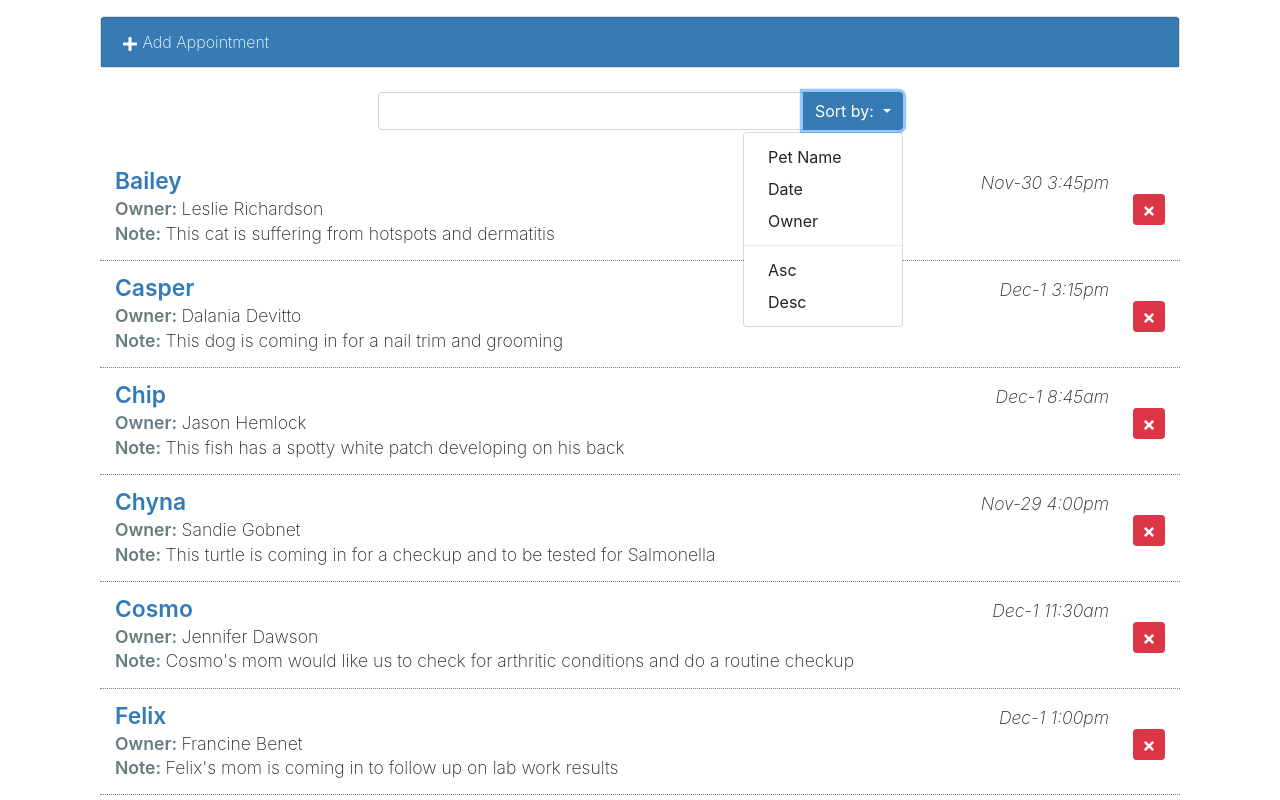
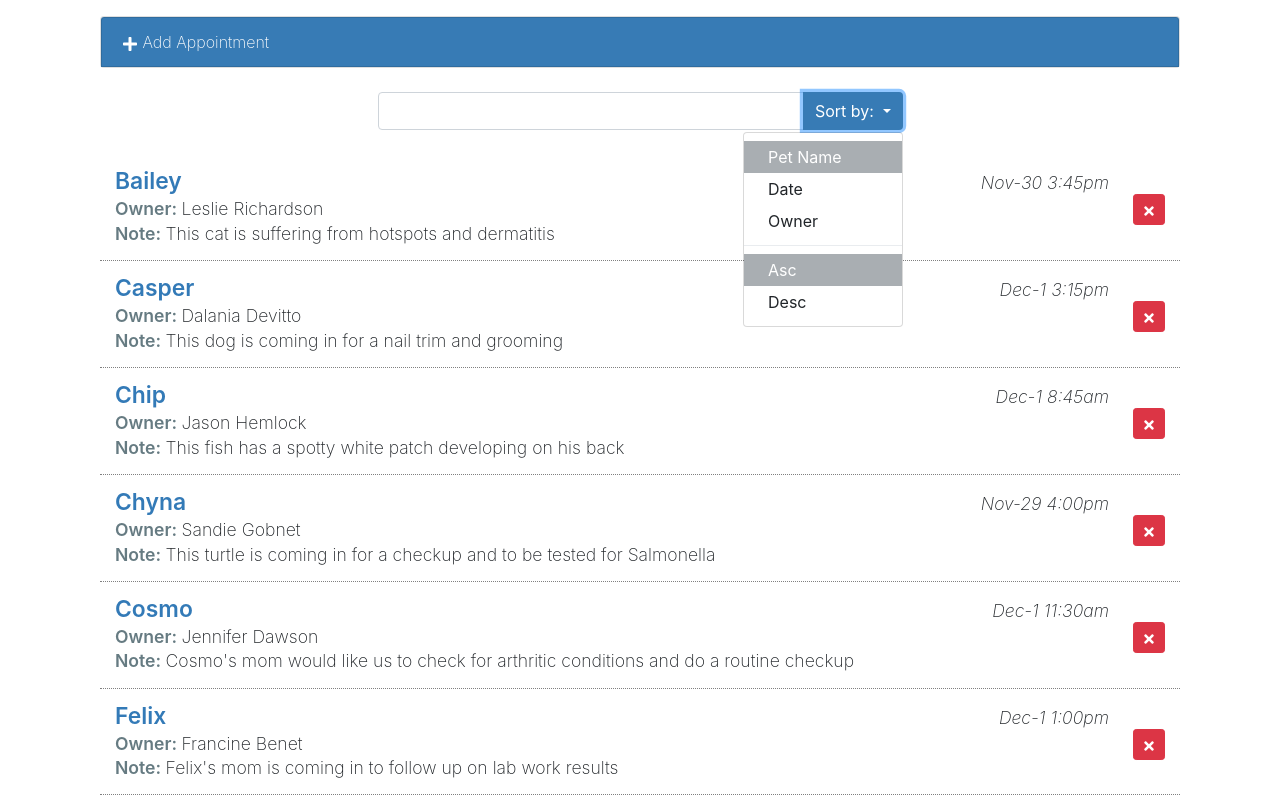
Before and after one commit to marzenazavala/happyPet, a React (Create React App) app: page / in a window 1280 px wide. Both pictures are taken after a click on the button "Sort by:". Shown: the top 800 px of the page. Built offline with nearby package versions, Linux system fonts and the light colour scheme; the HTML template or start-up script is replaced by a standard one.

Commit message:
Sorting data orderBy and orderDir

```diff
--- a/src/components/App.js
+++ b/src/components/App.js
@@ -56,6 +56,11 @@ const App = () => {
     }
   })
 
+  const changeOrder = (orderBy, orderDir) => {
+    setOrderBy(orderBy);
+    setOrderDir(orderDir);
+  }
+
     return (
       <main className="page bg-white" id="petratings">
         <div className="container">
@@ -67,7 +72,11 @@ const App = () => {
                   toggleForm={toggleForm}
                   addAppointment={addAppointment}
                 />
-                <SearchAppointments />
+                <SearchAppointments
+                  orderBy={orderBy}
+                  orderDir={orderDir}
+                  changeOrder={changeOrder}
+                />
                 <ListAppointments
                   appointments={filteredAppointments}
                   deleteAppointment={deleteAppointment}
--- a/src/components/SearchAppointments.js
+++ b/src/components/SearchAppointments.js
@@ -1,6 +1,6 @@
 import React from 'react';
 
-const SearchAppointments = () => {
+const SearchAppointments = ({orderBy, orderDir, changeOrder}) => {
 
     return (
       <div className="search-appointments row justify-content-center my-4">
@@ -24,20 +24,40 @@ const SearchAppointments = () => {
             </button>
 
             <div className="sort-menu dropdown-menu dropdown-menu-right">
-              <button className="sort-by dropdown-item" href="#">
+              <button
+                className={`sort-by dropdown-item ${orderBy === 'petName' ? 'active' : ''}`}
+                href="#"
+                onClick={() => changeOrder('petName', orderDir)}
+              >
                 Pet Name
               </button>
-              <button className="sort-by dropdown-item" href="#">
+              <button
+                className={`sort-by dropdown-item ${orderBy === 'aptDate' ? 'active' : ''}`}
+                href="#"
+                onClick={() => changeOrder('aptDate', orderDir)}
+              >
                 Date
               </button>
-              <button className="sort-by dropdown-item" href="#">
+              <button
+                className={`sort-by dropdown-item ${orderBy === 'ownerName' ? 'active' : ''}`}
+                href="#"
+                onClick={() => changeOrder('ownerName', orderDir)}
+              >
                 Owner
               </button>
               <div role="separator" className="dropdown-divider" />
-              <button className="sort-by dropdown-item" href="#">
+              <button
+                className={`sort-by dropdown-item ${orderDir === 'asc' ? 'active' : ''}`}
+                href="#"
+                onClick={() => changeOrder(orderBy, 'asc')}
+              >
                 Asc
               </button>
-              <button className="sort-by dropdown-item" href="#">
+              <button
+                className={`sort-by dropdown-item ${orderDir === 'desc' ? 'active' : ''}`}
+                href="#"
+                onClick={() => changeOrder(orderBy, 'desc')}
+              >
                 Desc
               </button>
             </div>
```
